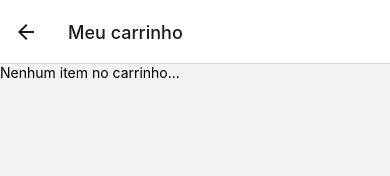
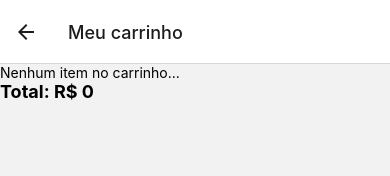
Before and after one commit to Deivysson/carrinhoApp, a React Native app: screen /Cart in a window 390 px wide. Shown: the top 176 px of the page. Built offline with nearby package versions, Linux system fonts and the light colour scheme.

Commit message:
Sexto commit
colocando o total valor no carrinho.

```diff
--- a/src/contexts/CartContext.js
+++ b/src/contexts/CartContext.js
@@ -18,6 +18,7 @@
         cartList[indexItem].total = cartList[indexItem].amount * cartList[indexItem].price;
 
         setCart(cartList)
+        totalResultCart(cartList);
         return;
 
        }
@@ -29,6 +30,7 @@
        }
 
        setCart(products => [...products, data])
+       totalResultCart([...cart, data])
 
     }
 
@@ -43,11 +45,21 @@
             cartList[indexItem].total = cartList[indexItem].total - cartList[indexItem].price;
 
             setCart(cartList);
+            totalResultCart(cartList)
+
             return;
         }
 
         const removeItem = cart.filter(item => item.id !== product.id)
         setCart(removeItem);
+        totalResultCart(removeItem)
+    }
+
+    function totalResultCart(items){
+        let myCart = items;
+        let result = myCart.reduce((acc, obj) => { return acc + obj.total }, 0)
+
+        setTotal(result.toFixed(2));
     }
 
     return(
@@ -55,7 +67,8 @@
         value={ {
             cart,
             addItemCart,
-            removeItemCart
+            removeItemCart,
+            total,
 
         } }>
 
--- a/src/pages/Cart/index.js
+++ b/src/pages/Cart/index.js
@@ -5,7 +5,7 @@
 
 
 export default function Cart(){
-    const { cart, addItemCart, removeItemCart } = useContext(CartContext);
+    const { cart, addItemCart, removeItemCart, total } = useContext(CartContext);
 
 
     return(
@@ -23,6 +23,8 @@
                 />
             )}
 
+            ListFooterComponent={ () => <Text style={styles.total}>Total: R$ {total} </Text> }
+
             />
         </View>
     )
@@ -31,5 +33,10 @@
 const styles = StyleSheet.create({
     container: {
         flex: 1
+    },
+    total: {
+        fontSize: 18,
+        fontWeight: 'bold',
+        marginBottom: 24,
     }
 })
--- a/src/pages/Home/index.js
+++ b/src/pages/Home/index.js
@@ -52,11 +52,13 @@
             style={styles.cartButton}
             onPress={ () => navigation.navigate("Cart") }
             >
-                <View style={styles.dot}>
+                {cart.length >= 1 && (
+                    <View style={styles.dot}>
                     <Text style={styles.dotText}>
                         {cart?.length}
                     </Text>
                 </View>
+                )}
                 <Feather name="shopping-cart" size={30} color='#000'/>
             </TouchableOpacity>
 
```
